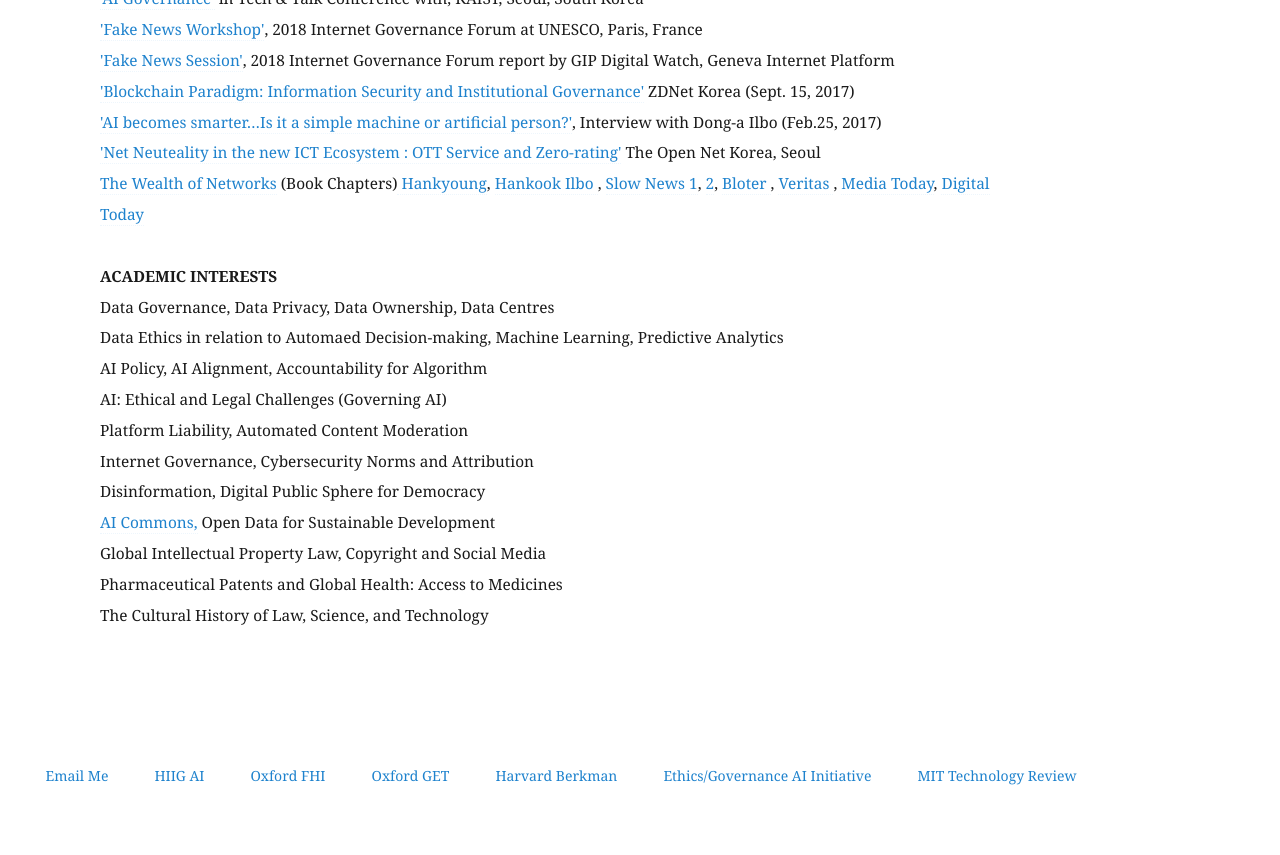
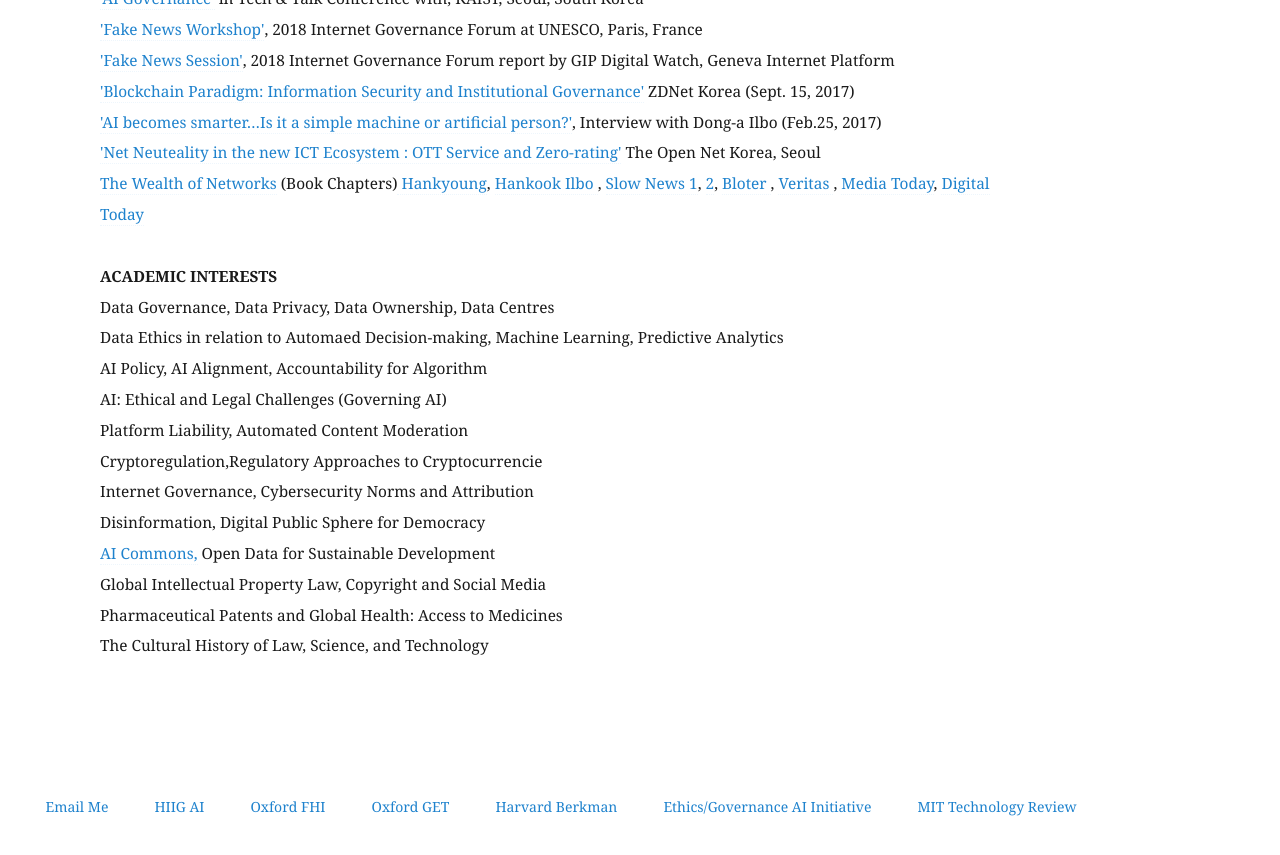
Before and after one commit to eunchangchoi/eunchangchoi.github.io, a Jekyll site: the page built from index.md, in a window 1280 px wide and 900 px high, scrolled down 2591 px. Shown: the top 855 px of the window. Built offline with Jekyll 4.4.1, drawn with Linux system fonts in a browser that asks for light colours.

Commit message:
Update index.md

```diff
--- a/index.md
+++ b/index.md
@@ -54,6 +54,7 @@
    AI Policy, AI Alignment, Accountability for Algorithm <br>
    AI: Ethical and Legal Challenges (Governing AI)<br>
    Platform Liability, Automated Content Moderation <br>
+   Cryptoregulation,Regulatory Approaches to Cryptocurrencie<br>
    Internet Governance, Cybersecurity Norms and Attribution <br>
    Disinformation, Digital Public Sphere for Democracy <br>
    <a href="http://news.itu.int/introducing-ai-commons/">AI Commons,</a> Open Data for Sustainable Development <br>
```
